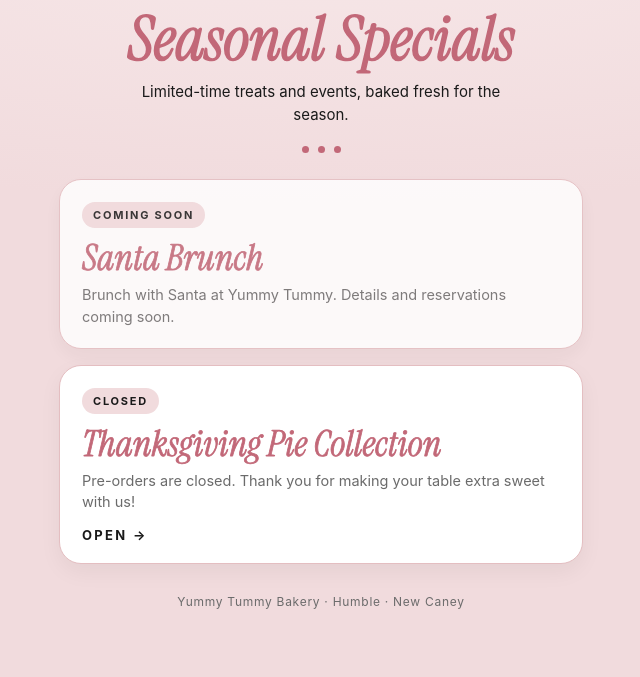
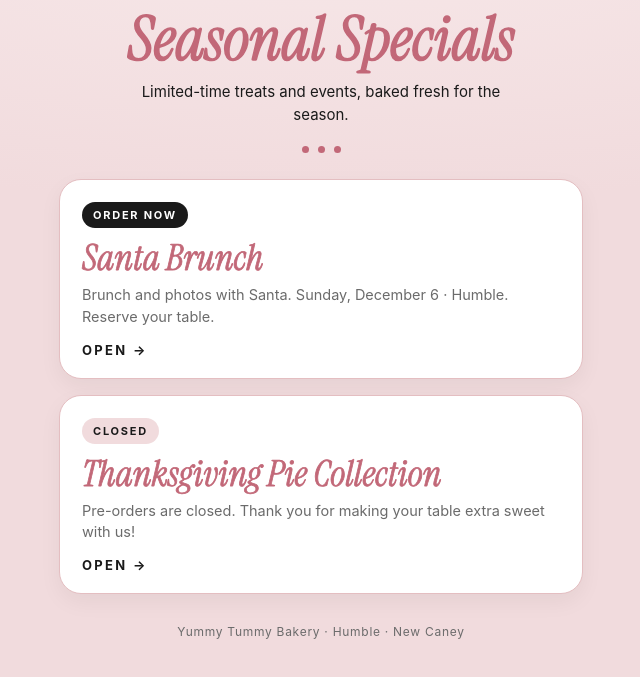
Before and after one commit to yummytummybakery/yummytummybakery.github.io, a plain HTML site: page specials/index.html in a window 1280 px wide. Shown: the part 85-762 px from the top of the page, without its empty margins (319-959 px from the left). Drawn offline with Linux system fonts and the light colour scheme.

Commit message:
Santa Brunch: reservaciones activas

```diff
--- a/specials/index.html
+++ b/specials/index.html
@@ -50,9 +50,9 @@ footer{text-align:center;font-size:12px;color:var(--mute);margin-top:30px;letter
 <script>
 /* ===== Especiales: agregar uno nuevo = agregar un objeto aquí (el primero de la lista sale arriba) ===== */
 const SPECIALS = [
-  { href:null, status:'soon',
-    en:{t:'Santa Brunch', d:'Brunch with Santa at Yummy Tummy. Details and reservations coming soon.'},
-    es:{t:'Santa Brunch', d:'Brunch con Santa en Yummy Tummy. Muy pronto los detalles y las reservaciones.'} },
+  { href:'santa-brunch/', status:'open',
+    en:{t:'Santa Brunch', d:'Brunch and photos with Santa. Sunday, December 6 · Humble. Reserve your table.'},
+    es:{t:'Santa Brunch', d:'Brunch y fotos con Santa. Domingo 6 de diciembre · Humble. Reserve su mesa.'} },
   { href:'thanksgiving/', status:'closed',
     en:{t:'Thanksgiving Pie Collection', d:'Pre-orders are closed. Thank you for making your table extra sweet with us!'},
     es:{t:'Thanksgiving Pie Collection', d:'Los pedidos ya cerraron. ¡Gracias por endulzar su mesa con nosotros!'} }
```
Also changed, not shown: specials/santa-brunch/index.html (+1 -1 lines).
